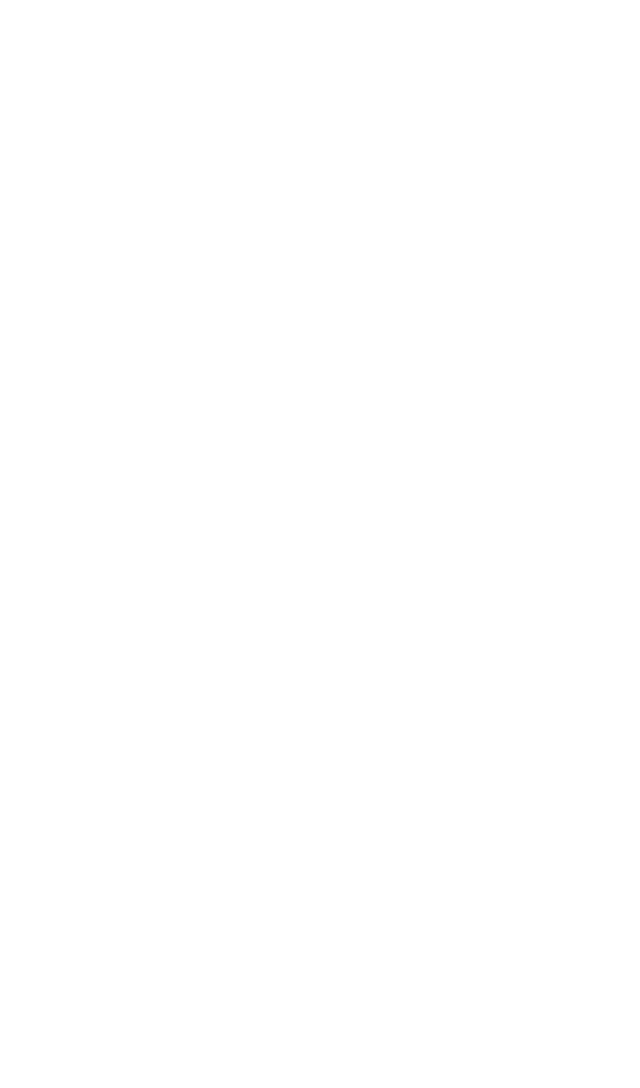
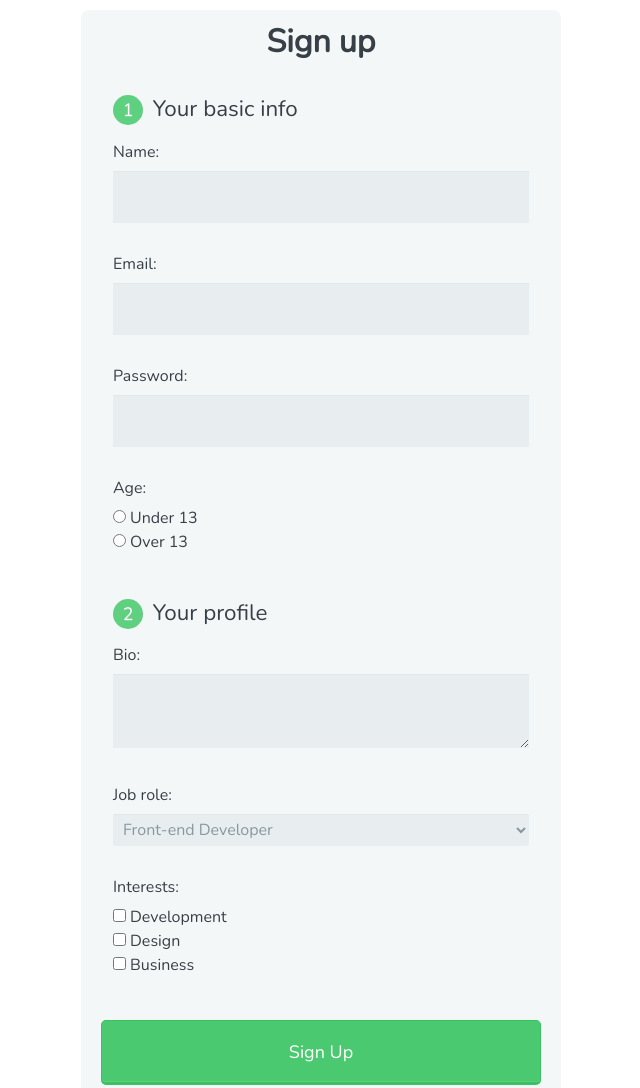
Before and after one commit to tamarabuilds/fsjs-techdegree-project-files-unit03, a plain HTML site: page overview-of-forms/index.html in a window 1280 px wide. Shown: the whole page, without its empty margins (319-959 px from the left). Before the commit the page ends 800 px from the top, so only its background shows below. Drawn offline with nearby package versions, Linux system fonts and the light colour scheme.

Commit message:
lessons on HTML forms

```diff
--- a/overview-of-forms/index.html
+++ b/overview-of-forms/index.html
@@ -9,7 +9,61 @@
         <link rel="stylesheet" href="css/main.css">
     </head>
     <body>
+        <form action="index.html" method="post">
+            <h1>Sign up</h1>
 
+            <fieldset>
+                <legend><span class="number">1</span> Your basic info</legend>
+                <label for="name">Name:</label>
+                <input type="text" id="name" name="user_name">
+                <label for="email">Email:</label>
+                <input type="email" id="email" name="user_email">
+                <label for="password">Password:</label>
+                <input type="password" id="password" name="user_password">
+
+                <label>Age:</label>
+                <input type="radio" id="under_13" value="under_13" name="user_age"><label for="under_13" class="light">Under 13</label><br>
+                <input type="radio" id="over_13" value="over_13" name="user_age"><label for="over_13" class="light">Over 13</label>
+            </fieldset>
+
+            <fieldset>
+                <legend><span class="number">2</span> Your profile</legend>
+                <label for="bio">Bio:</label>
+                <textarea id="bio" name="user_bio"></textarea>
+
+                <label for="job">Job role:</label>
+                <select id="job" name="user_job">
+                    <optgroup label="Web">
+                        <option value="frontend_developer">Front-end Developer</option>
+                        <option value="php_developer">PHP Developer</option>
+                        <option value="python_developer">Python Developer</option>
+                        <option value="rails_developer">Rails Developer</option>
+                        <option value="web_designer">Web Developer</option>
+                        <option value="wordpress_developer">Wordpress Developer</option>
+                    </optgroup>
+                    <optgroup label="Mobile">
+                        <option value="android_developer">Android Developer</option>
+                        <option value="ios_developer">IOS Developer</option>
+                        <option value="mobile_designer">Mobile Designer</option>
+                    </optgroup>
+                    <optgroup label="Business">
+                        <option value="business_owner">Business Owner</option>
+                        <option value="freelancer">Freelancer</option>
+                    </optgroup>
+                </select>
+
+                <label>Interests:</label>
+                <input type="checkbox" id="development" value="interest_development" name="user_interest"><label for="developemt" class="light">Development</label><br>
+                <input type="checkbox" id="design" value="interest_design" name="user_interest"><label for="design" class="light">Design</label><br>
+                <input type="checkbox" id="business" value="interest_business" name="user_interest"><label for="business" class="light">Business</label>
+
+
+            </fieldset>
+
+
+
+            <button type="submit">Sign Up</button>
+        </form>
 
 
     </body>
```
